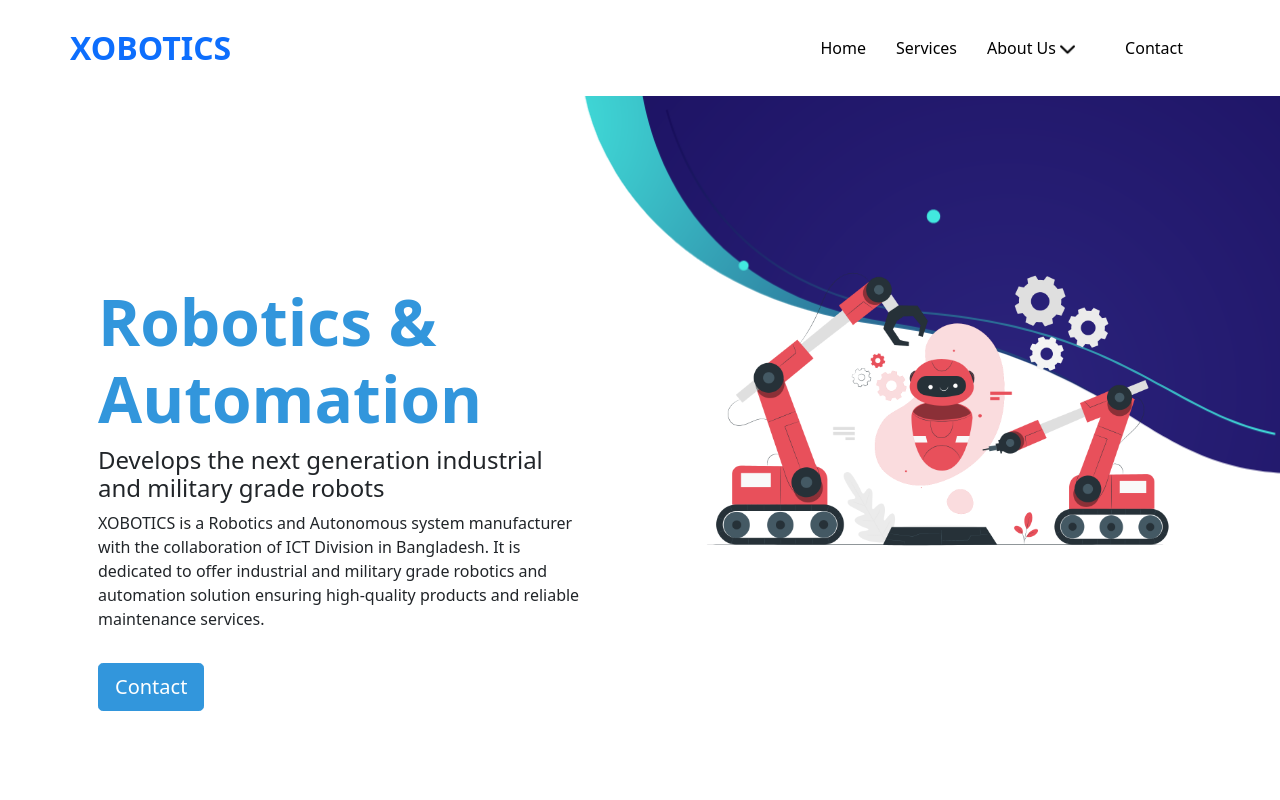
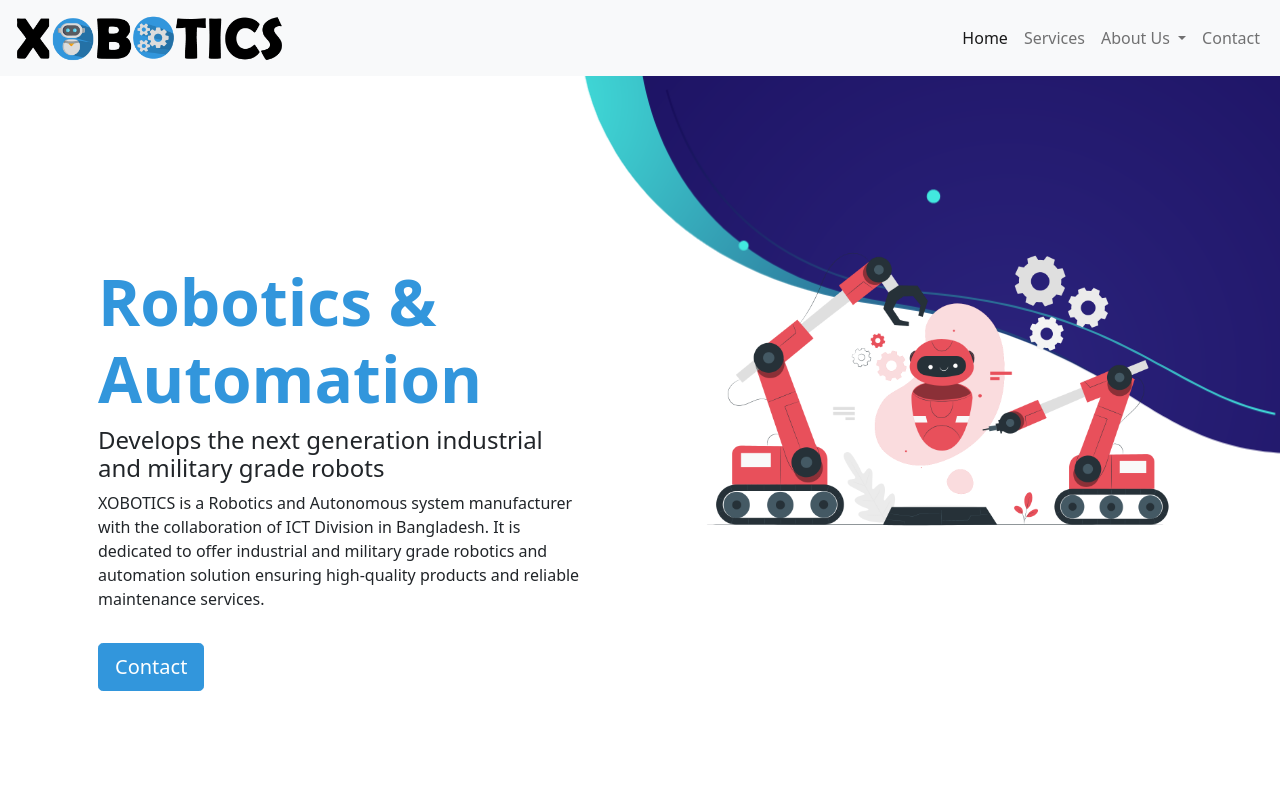
Before and after one commit to xobotics/xobotics.github.io, a Nuxt app: page / in a window 1280 px wide. Shown: the top 800 px of the page. Built offline with nearby package versions, Linux system fonts and the light colour scheme.

Commit message:
Add Logo

```diff
--- a/components/mainNavbar.vue
+++ b/components/mainNavbar.vue
@@ -1,7 +1,9 @@
 <template>
-  <!--<nav class="navbar navbar-expand-lg navbar-light bg-light">
+  <nav class="navbar navbar-expand-lg navbar-light bg-light">
     <div class="container-fluid">
-      <a class="navbar-brand" href="/">Xobotics</a>
+      <a class="navbar-brand" href="/">
+        <img src="/xobotics-logo.png" alt="Xobotics Logo" class="brand-logo" />
+      </a>
       <button
         class="navbar-toggler"
         type="button"
@@ -18,19 +20,44 @@
           <li class="nav-item">
             <nuxt-link class="nav-link" to="/" tag="a">Home</nuxt-link>
           </li>
-          <li class="nav-item">
-            <nuxt-link class="nav-link" to="/about" tag="a">About Us</nuxt-link>
+          <li>
+            <nuxt-link to="/#services-section" class="nav-link"
+              >Services</nuxt-link
+            >
+          </li>
+          <li class="nav-item dropdown">
+            <a
+              class="nav-link dropdown-toggle"
+              href="#"
+              id="navbarDropdown"
+              role="button"
+              data-bs-toggle="dropdown"
+              aria-expanded="false"
+            >
+              About Us
+            </a>
+            <ul class="dropdown-menu" aria-labelledby="navbarDropdown">
+              <li>
+                <nuxt-link class="dropdown-item" to="/team">Team</nuxt-link>
+              </li>
+              <li><hr class="dropdown-divider" /></li>
+              <li>
+                <nuxt-link class="dropdown-item" to="/privacy-policy"
+                  >Privacy Policy</nuxt-link
+                >
+              </li>
+            </ul>
           </li>
           <li class="nav-item">
-            <nuxt-link class="nav-link" to="/contact" tag="a"
-              >Contact Us</nuxt-link
+            <nuxt-link class="nav-link" to="/#footer-section" tag="a"
+              >Contact</nuxt-link
             >
           </li>
         </ul>
       </div>
     </div>
-  </nav>-->
-  <div>
+  </nav>
+  <!--<div>
     <div class="site-mobile-menu site-navbar-target">
       <div class="site-mobile-menu-header">
         <div class="site-mobile-menu-close mt-3">
@@ -40,30 +67,6 @@
       <div class="site-mobile-menu-body"></div>
     </div>
 
-    <!--<div class="top-bar">
-        <div class="container">
-          <div class="row">
-            <div class="col-12">
-              <a href="#" class=""><span class="me-2  icon-envelope-open-o"></span> <span class="d-none d-md-inline-block">info@yourdomain.com</span></a>
-              <span class="mx-md-2 d-inline-block"></span>
-              <a href="#" class=""><span class="me-2  icon-phone"></span> <span class="d-none d-md-inline-block">1+ (234) 5678 9101</span></a>
-
-
-              <div class="float-end">
-
-                <a href="#" class=""><span class="me-2  icon-twitter"></span> <span class="d-none d-md-inline-block">Twitter</span></a>
-                <span class="mx-md-2 d-inline-block"></span>
-                <a href="#" class=""><span class="me-2  icon-facebook"></span> <span class="d-none d-md-inline-block">Facebook</span></a>
-
-              </div>
-
-            </div>
-
-          </div>
-
-        </div>
-      </div>-->
-
     <header
       class="site-navbar js-sticky-header site-navbar-target"
       role="banner"
@@ -71,9 +74,9 @@
       <div class="container">
         <div class="row align-items-center position-relative">
           <div class="site-logo">
-            <nuxt-link to="/" tag="a" class="text-black"
-              ><span class="text-primary">Xobotics</span></nuxt-link
-            >
+            <nuxt-link to="/" tag="a">
+              <img src="/xobotics-logo.png" alt="Xobotics Logo" class="logo" />
+            </nuxt-link>
           </div>
 
           <div class="col-12">
@@ -108,23 +111,23 @@
                         >Privacy Policy</nuxt-link
                       >
                     </li>
-                    <!--<li><a href="#pricing-section" class="nav-link">Pricing</a></li>-->
-                    <!--<li><a href="#faq-section" class="nav-link">FAQ</a></li>-->
-                    <!--<li class="has-children">
+                    < !--<li><a href="#pricing-section" class="nav-link">Pricing</a></li>-->
+  <!--<li><a href="#faq-section" class="nav-link">FAQ</a></li>-->
+  <!--<li class="has-children">
                         <a href="#">More Links</a>
                         <ul class="dropdown">
                           <li><a href="#">Menu One</a></li>
                           <li><a href="#">Menu Two</a></li>
                           <li><a href="#">Menu Three</a></li>
                         </ul>
-                      </li>-->
+                      </li>-- >
                   </ul>
                 </li>
 
-                <!--<li><a href="#why-us-section" class="nav-link">Why Us</a></li>-->
+                <! --<li><a href="#why-us-section" class="nav-link">Why Us</a></li>-- >
 
-                <!--<li><a href="#testimonials-section" class="nav-link">Testimonials</a></li>-->
-                <!--<li><a href="#blog-section" class="nav-link">Blog</a></li>-->
+                <! --<li><a href="#testimonials-section" class="nav-link">Testimonials</a></li>-->
+  <!--<li><a href="#blog-section" class="nav-link">Blog</a></li>-- >
                 <li>
                   <nuxt-link to="/#footer-section" class="nav-link"
                     >Contact</nuxt-link
@@ -142,7 +145,7 @@
         </div>
       </div>
     </header>
-  </div>
+  </div>-->
 </template>
 
 <script>
@@ -169,6 +172,20 @@ a:hover {
 }
 .top-bar a {
   color: #666666;
+}
+
+.site-logo img,
+.brand-logo {
+  height: 50px;
+  width: auto;
+}
+
+@media (max-width: 500px) {
+  .site-logo img,
+  .brand-logo {
+    height: 35px;
+    width: auto;
+  }
 }
 
 .site-navbar {
```
Also changed, not shown: static/robots.txt (added), static/xobotics-logo.png (added), 1 other file (tests, documents, lock files or other folders).
